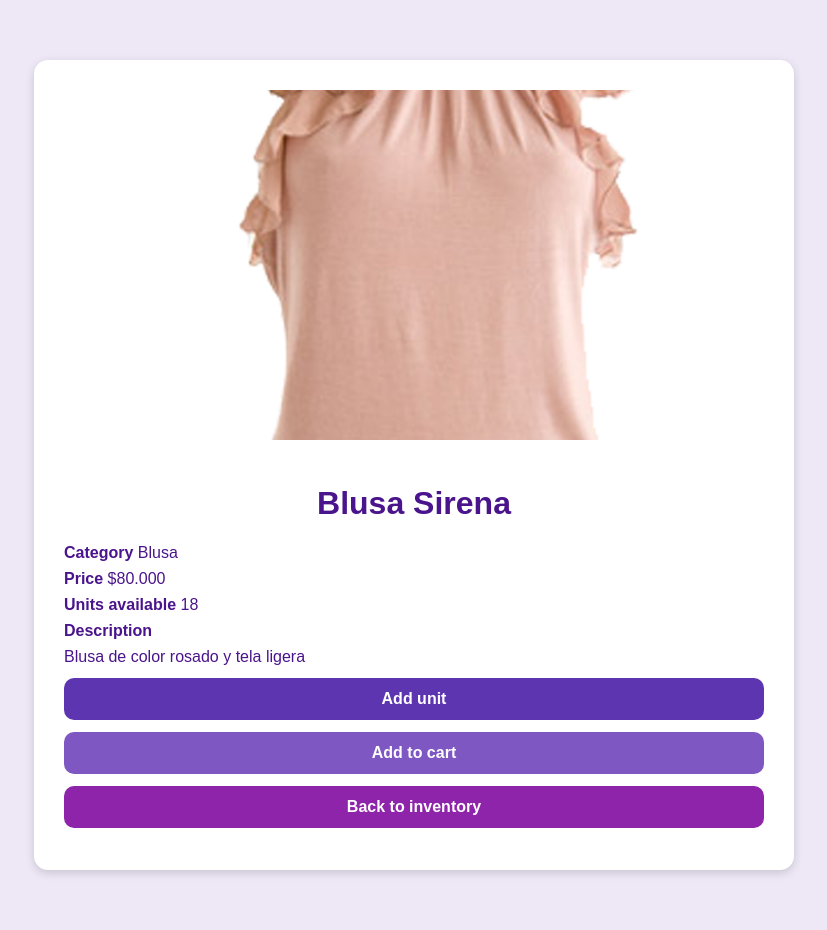
After one commit to LuciH45/StyleMatch, a Django app: page /product/1/ in a window 1280 px wide. The commit adds this page. Shown: the whole page, without its empty margins (226-1053 px from the left). Run offline with Django 5.2, Linux system fonts and the light colour scheme; a user stored in the database is signed in; data comes from the database, SQL or seed files in the repository; both versions use the stored data as it was after the commit.

Commit message:
Product Detail Page

```diff
--- /dev/null
+++ b/inventory/templates/product_detail.html
@@ -0,0 +1,83 @@
+<!DOCTYPE html>
+<html lang="es">
+<head>
+    <meta charset="UTF-8">
+    <title data-i18n="product_detail_title"></title>
+
+    <style>
+        body { font-family: Arial, sans-serif; background:#ede7f6; margin:0; padding:20px; color:#4a148c; }
+
+        .container {
+            max-width: 700px;
+            margin: 40px auto;
+            background: #fff;
+            padding: 30px;
+            border-radius: 14px;
+            box-shadow: 0 3px 10px rgba(0,0,0,0.15);
+        }
+
+        img {
+            width: 100%;
+            max-height: 350px;
+            object-fit: cover;
+            border-radius: 10px;
+            margin-bottom: 20px;
+        }
+
+        h1 { text-align: center; }
+
+        .info p {
+            font-size: 16px;
+            margin: 8px 0;
+        }
+
+        .btn {
+            display: block;
+            padding: 12px;
+            border-radius: 10px;
+            text-align: center;
+            margin: 12px 0;
+            text-decoration: none;
+            font-weight: bold;
+            color: #fff;
+        }
+
+        .btn-unit { background:#5E35B1; }
+        .btn-cart { background:#7E57C2; }
+        .btn-back { background:#8E24AA; }
+
+        .btn:hover { opacity: 0.85; }
+    </style>
+</head>
+
+<body>
+
+    <div class="container">
+
+        {% if product.image %}
+            <img src="{{ product.image.url }}" alt="{{ product.name }}">
+        {% endif %}
+
+        <h1>{{ product.name }}</h1>
+
+        <div class="info">
+            <p><strong data-i18n="category"></strong> {{ product.get_category_display }}</p>
+            <p><strong data-i18n="price"></strong> ${{ product.price }}</p>
+            <p><strong data-i18n="units_available"></strong> {{ product.quantity }}</p>
+            <p><strong data-i18n="description"></strong></p>
+            <p>{{ product.description }}</p>
+        </div>
+
+        <a href="{% url 'add_unit' product.id %}" class="btn btn-unit" data-i18n="add_unit"></a>
+        <a href="{% url 'cart_add' product.id %}" class="btn btn-cart" data-i18n="add_cart"></a>
+        <a href="{% url 'inventory_display' %}" class="btn btn-back" data-i18n="back_inventory"></a>
+
+    </div>
+
+    <script src="/static/lang/lang.js"></script>
+    <script>
+        loadLanguage("product_detail");
+    </script>
+
+</body>
+</html>
--- a/inventory/urls.py
+++ b/inventory/urls.py
@@ -8,6 +8,7 @@ urlpatterns = [
     path("inventory/entry/", views.product_entry, name="product_entry"),
     path("inventory/add/<int:product_id>/", views.add_unit, name="add_unit"),
     path("inventory/delete/<int:product_id>/", views.delete_product, name="delete_product"),
+    path("product/<int:product_id>/", views.product_detail, name="product_detail"),
     path('register/', views.register_view, name='register'),
     path("api/products/", views.products_api),
 ]
--- a/inventory/views.py
+++ b/inventory/views.py
@@ -45,6 +45,11 @@ def inventory_display(request):
         "category": category,
         "categories": Product.CATEGORY_CHOICES,
     })
+
+@login_required
+def product_detail(request, product_id):
+    product = get_object_or_404(Product, id=product_id, user=request.user)
+    return render(request, "product_detail.html", {"product": product})
 
 # --- Vistas protegidas para administradores ---
 
--- a/static/lang/inventory/en.json
+++ b/static/lang/inventory/en.json
@@ -14,5 +14,6 @@
     "delete": "🗑 Delete",
     "add_cart": "🛒 Add to cart",
     "no_products": "No products found.",
-    "logout": "⬅ Back to home"
+    "logout": "⬅ Back to home",
+    "view_details": "View details"
 }
--- a/static/lang/inventory/es.json
+++ b/static/lang/inventory/es.json
@@ -14,5 +14,6 @@
     "delete": "🗑 Eliminar",
     "add_cart": "🛒 Agregar al carrito",
     "no_products": "No hay productos registrados.",
-    "logout": "⬅ Volver al inicio"
+    "logout": "⬅ Volver al inicio",
+    "view_details": "Ver detalles"
 }
--- /dev/null
+++ b/static/lang/product_detail/en.json
@@ -0,0 +1,10 @@
+{
+    "product_detail_title": "Product Detail",
+    "category": "Category",
+    "price": "Price",
+    "units_available": "Units available",
+    "description": "Description",
+    "add_unit": "Add unit",
+    "add_cart": "Add to cart",
+    "back_inventory": "Back to inventory"
+}
```
Also changed, not shown: inventory/templates/inventory_display.html (+6 -5 lines), static/lang/product_detail/es.json (added, +10 -0 lines), db.sqlite3.
